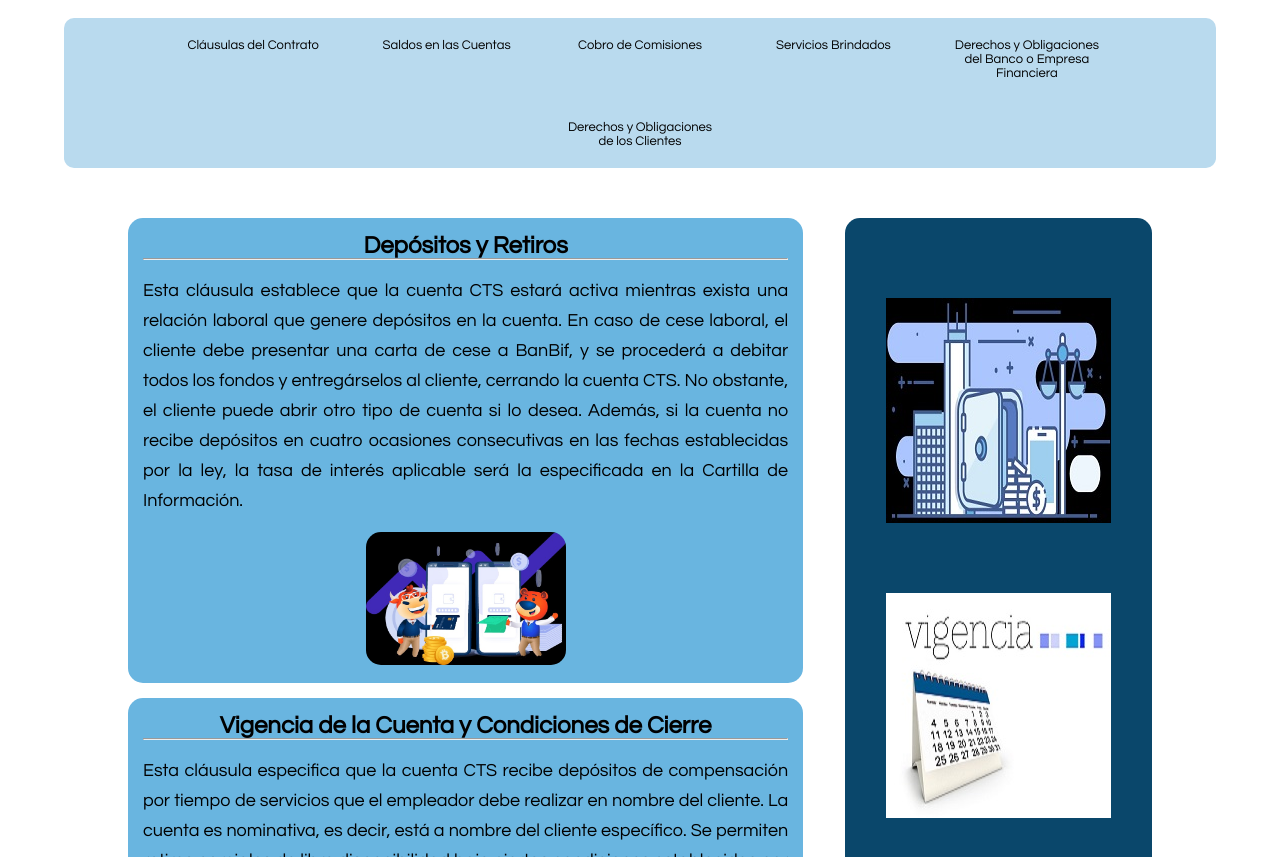
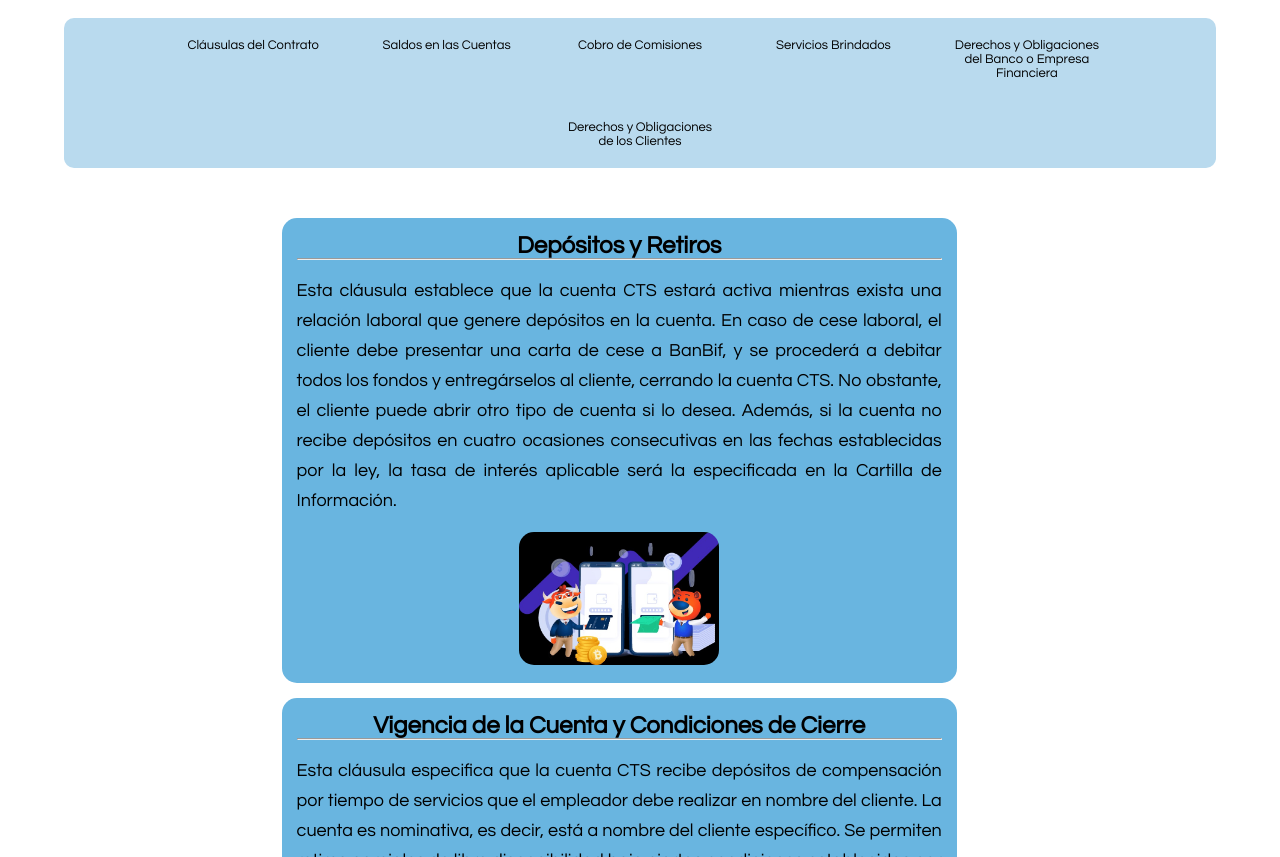
Before and after one commit to jisuanxh/web, a plain HTML site: page index.html in a window 1280 px wide. Shown: the part 95-952 px from the top of the page. Drawn offline with Linux system fonts and the light colour scheme.

Commit message:
Update index.html

```diff
--- a/index.html
+++ b/index.html
@@ -43,15 +43,7 @@
 			</div>
 
 		</div>
-		<div class="secundario">
-			<p>
-				<br><br>
-				<img src="./img-2/3.jpg" alt="">
-				<br><br><br>
-				<img src="./img-2/4.jpeg" alt="">
-			</p>
 
-		</div>
 	</div>
 
 	<div class="piedepagina">
```
